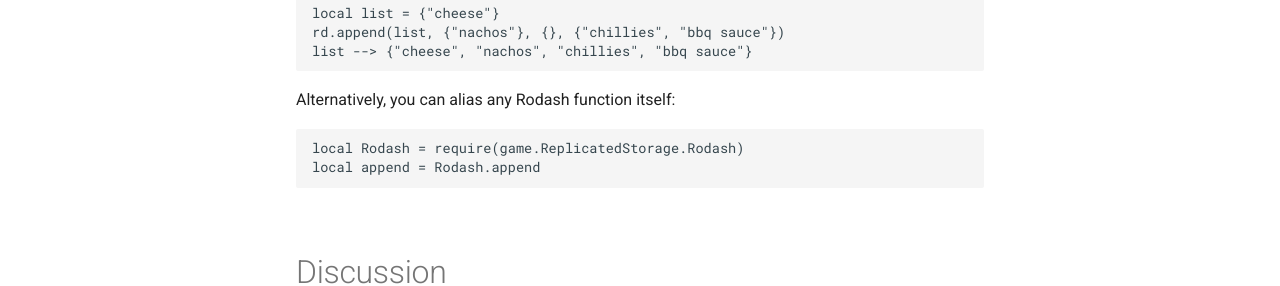
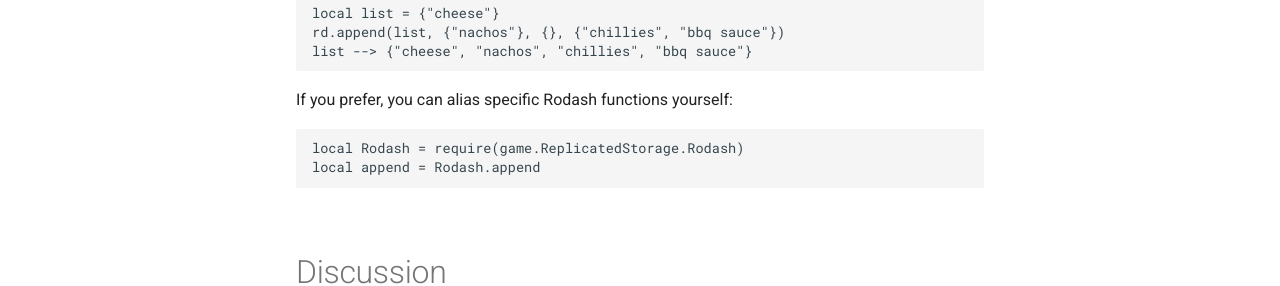
Before and after one commit to CodeKingdomsTeam/rodash, an MkDocs documentation site: the page built from docs/index.md, in a window 1280 px wide and 900 px high, scrolled down 635 px. Shown: the part 170-456 px from the top of the window. Built offline with MkDocs 1.6.1 and Material for MkDocs 9.7.7, drawn with Linux system fonts in a browser that asks for light colours; comment, search, counter and statistics services are not loaded.

Commit message:
Update examples of strings and other files

````diff
--- a/docs/index.md
+++ b/docs/index.md
@@ -22,7 +22,7 @@
 list --> {"cheese", "nachos", "chillies", "bbq sauce"}
 ```
 
-Alternatively, you can alias any Rodash function itself:
+If you prefer, you can alias specific Rodash functions yourself:
 
 ```
 local Rodash = require(game.ReplicatedStorage.Rodash)
````
Also changed, not shown: 5 other files.
